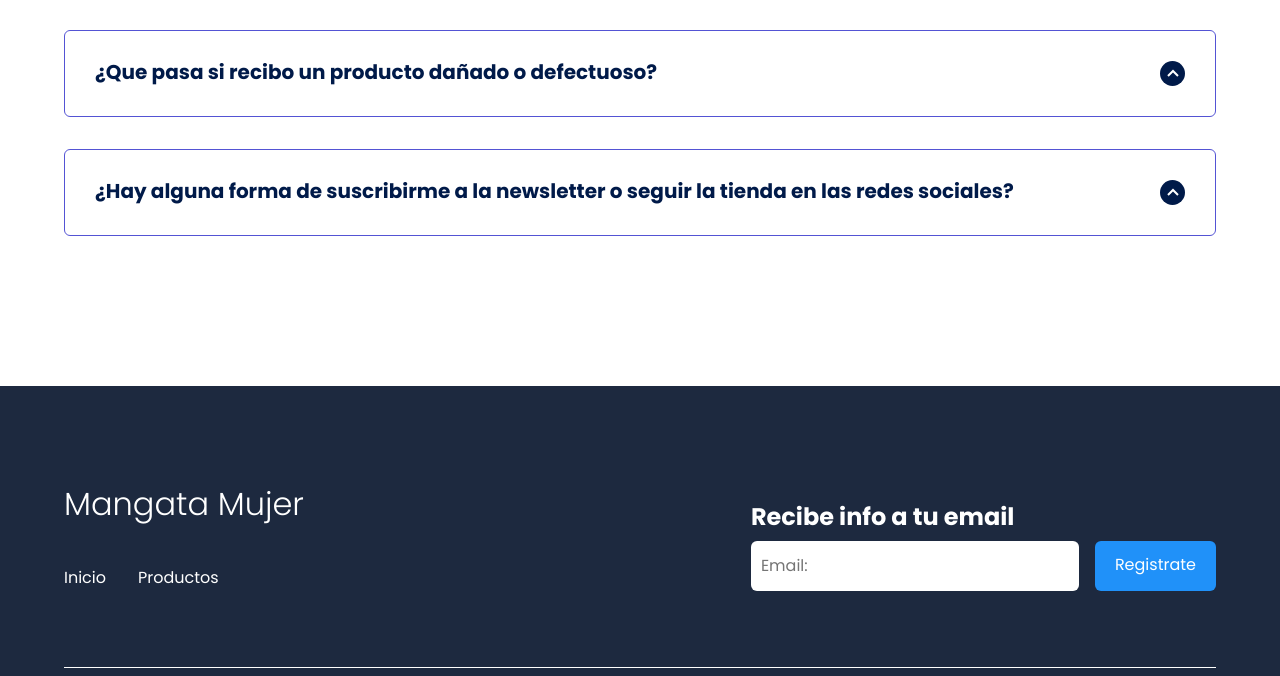
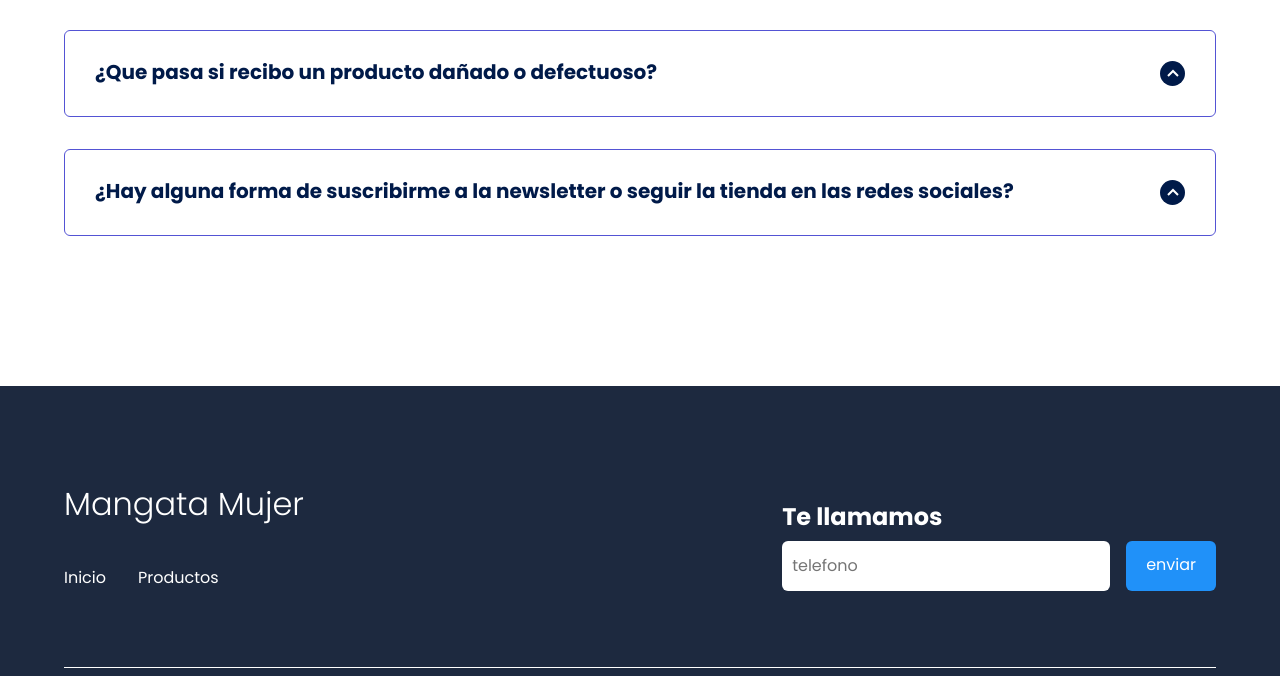
Before and after one commit to magoos140/magoos140.github.io, a plain HTML site: page index.html in a window 1280 px wide. Shown: the part 4201-4877 px from the top of the page. Drawn offline with Linux system fonts and the light colour scheme.

Commit message:
te llamamos
cambiar newssleader

```diff
--- a/index.html
+++ b/index.html
@@ -381,10 +381,10 @@
             </nav>
 
             <form class="footer__form" action="https://formspree.io/f/xayzqgpz" method="POST">
-                <h2 class="footer__newsletter">Recibe info a tu email</h2>
+                <h2 class="footer__newsletter">Te llamamos</h2>
                 <div class="footer__inputs">
-                    <input type="email" placeholder="Email:" class="footer__input" name="email">
-                    <input type="submit" value="Registrate" class="footer__submit">
+                    <input type="tel" placeholder="telefono" class="footer__input" name="message">
+                    <input type="submit" value="enviar" class="footer__submit">
                 </div>
             </form>
         </section>
```
